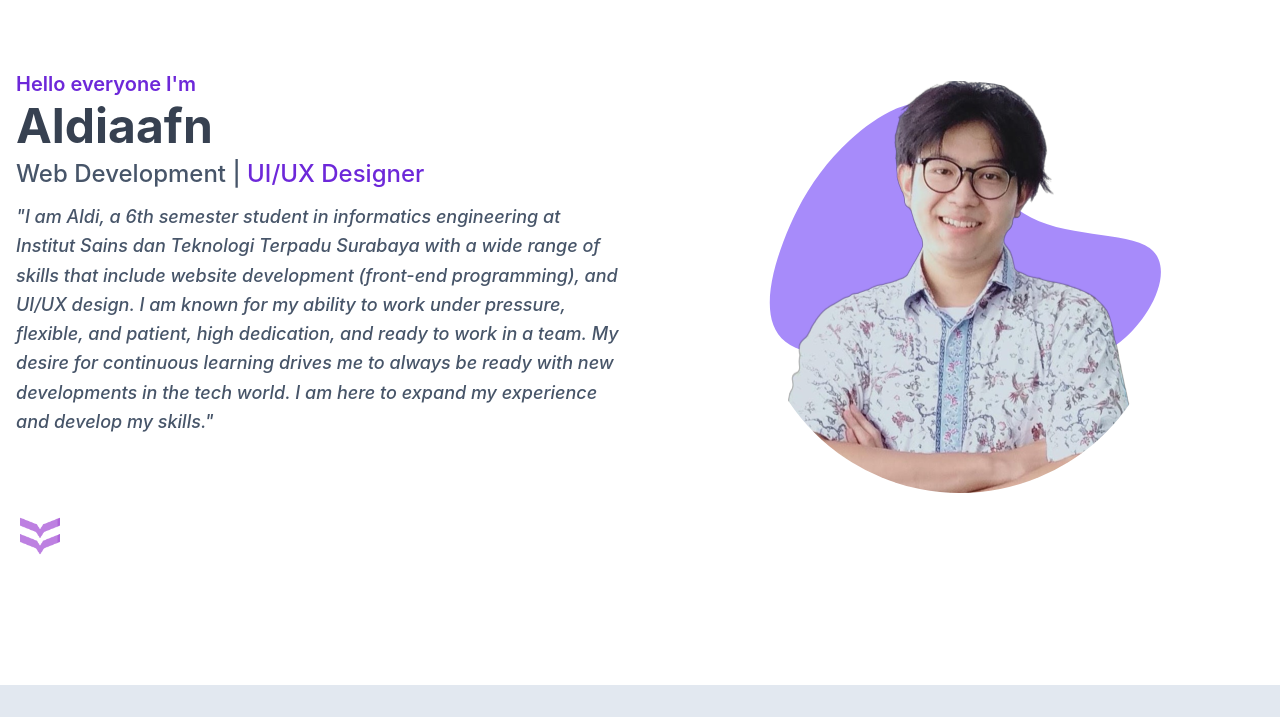
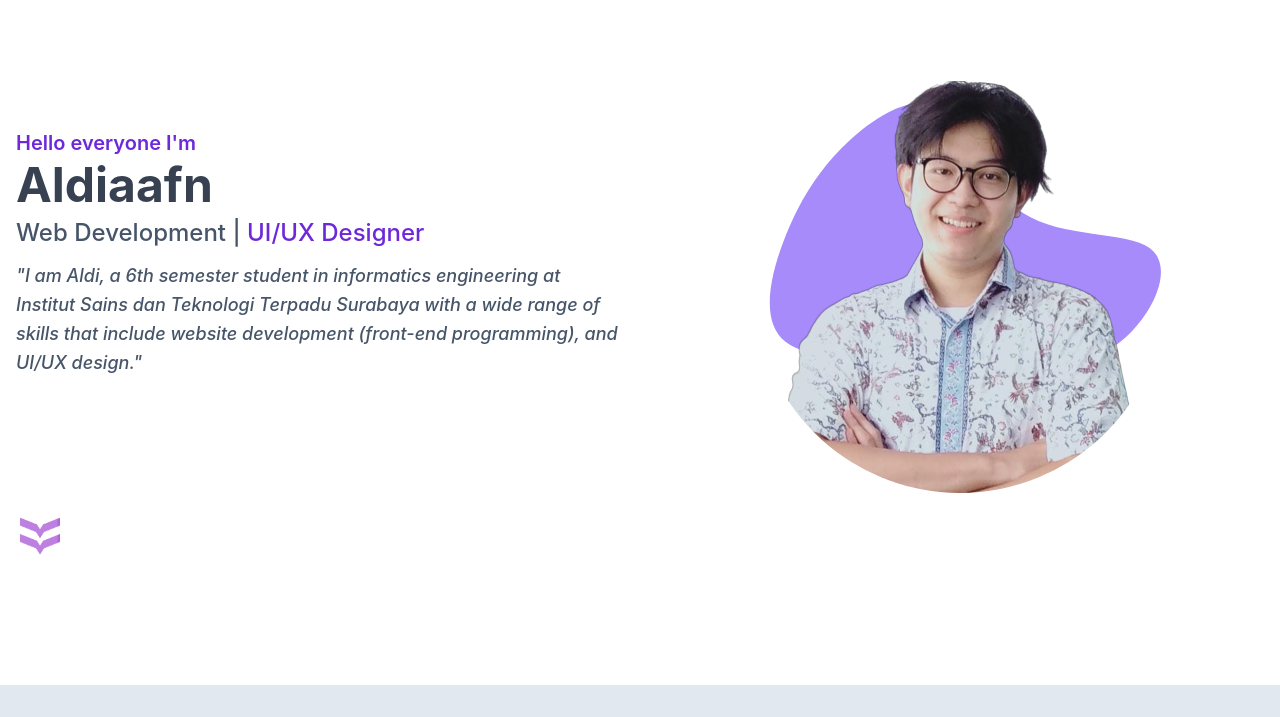
Before and after one commit to NetskyA/Portofolio-aldi_afendiyanto, a website: page index.html in a window 1280 px wide. Shown: the part 83-800 px from the top of the page. Drawn offline with nearby package versions, Linux system fonts and the light colour scheme.

Commit message:
Update index.html

```diff
--- a/index.html
+++ b/index.html
@@ -113,7 +113,7 @@
                             </span>
                         </h2>
                         <p class="font-medium text-lg pt-3 dark:text-white text-medium_gray leading-relaxed mb-8" style="font-style: italic;">
-                            "I am Aldi, a 6th semester student in informatics engineering at Institut Sains dan Teknologi Terpadu Surabaya with a wide range of skills that include website development (front-end programming), and UI/UX design. I am known for my ability to work under pressure, flexible, and patient, high dedication, and ready to work in a team. My desire for continuous learning drives me to always be ready with new developments in the tech world. I am here to expand my experience and develop my skills."
+                            "I am Aldi, a 6th semester student in informatics engineering at Institut Sains dan Teknologi Terpadu Surabaya with a wide range of skills that include website development (front-end programming), and UI/UX design."
                         </p>
                         <!-- <hr class="h-1 w-full rounded-full my-8 justify-center lg:w-1/2  bg-medium_gray dark:bg-medium_gray"> -->
 <!--                         <div class="bottom-auto">
```
